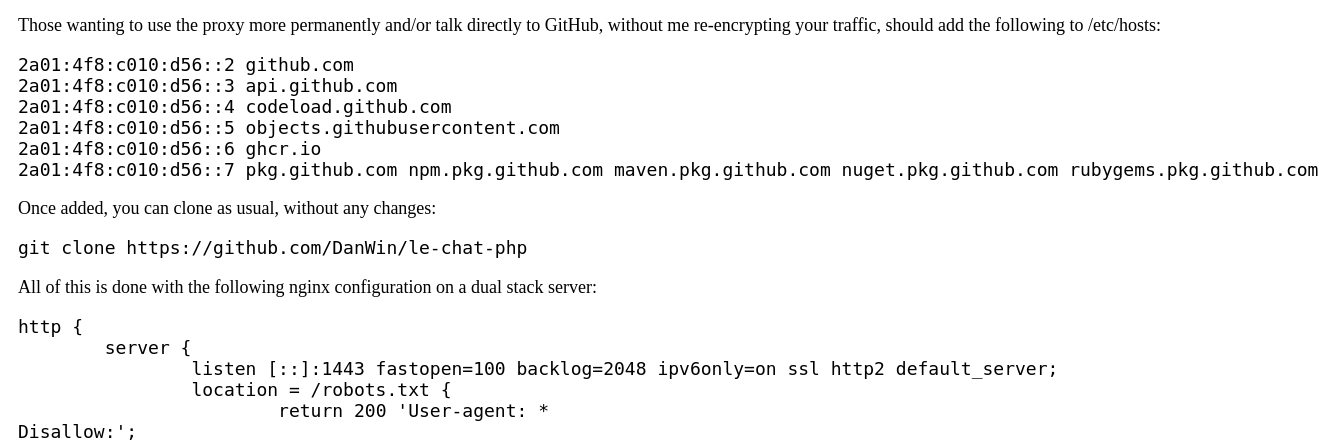
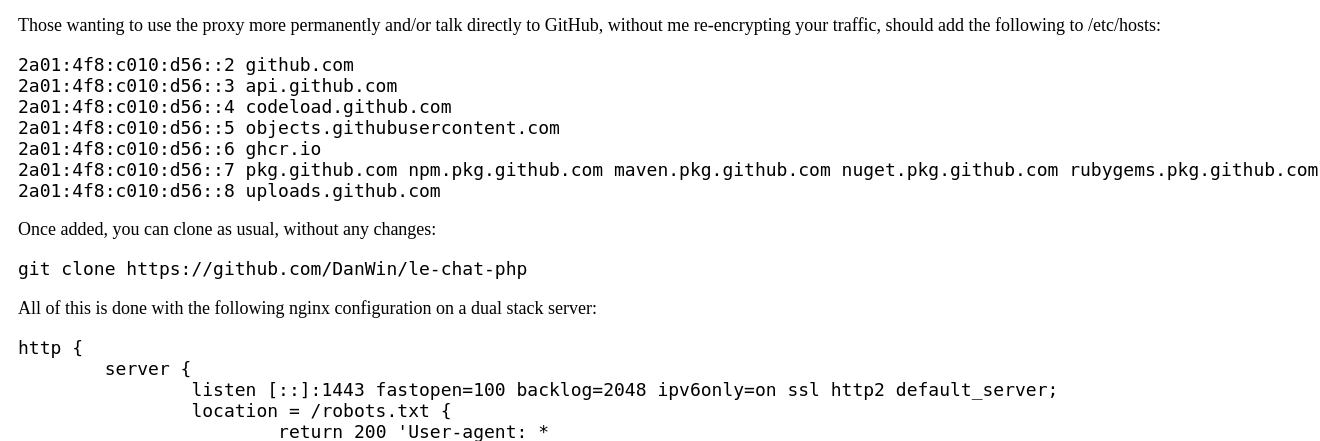
Before and after one commit to DanWin/main-website, a PHP site: page /github-ipv6-proxy.php in a window 1320 px wide. Shown: the part 511-952 px from the top of the page. Run offline with PHP 8.4, Linux system fonts and the light colour scheme.

Commit message:
Add uploads.github.com proxy

```diff
--- a/github-ipv6-proxy.php
+++ b/github-ipv6-proxy.php
@@ -12,7 +12,7 @@ global $language, $dir, $locale;
 <link rel="alternate" href="https://danwin1210.de/github-ipv6-proxy.php" hreflang="x-default">
 <meta property="og:type" content="article">
 <meta property="article:published_time" content="2022-08-20">
-<meta property="article:modified_time" content="2022-11-04">
+<meta property="article:modified_time" content="2024-11-25">
 <meta property="article:tag" content="IPv6">
 <meta property="article:tag" content="GitHub">
 <meta property="article:tag" content="proxy">
@@ -27,7 +27,7 @@ global $language, $dir, $locale;
 <meta property="og:url" content="https://danwin1210.de/github-ipv6-proxy.php">
 <meta property="og:locale" content="<?php echo $locale; ?>">
 <meta property="og:site_name" content="<?php echo htmlspecialchars(_('Daniel')); ?>">
-<script type="application/ld+json">{"@context":"https://schema.org","@type":"Article ","headline":"<?php echo htmlspecialchars(_('GitHub IPv6 proxy')); ?>", "datePublished": "2022-08-20", "dateModified": "2022-11-04", "discussionUrl": "https://github.com/orgs/community/discussions/10539", "author":{"@type":"Person", "image": "/assets/daniel.jpg", "name": "Daniel Winzen", "email": "daniel@danwin1210.de", "telephone": "+4917698819809", "url": "https://danwin1210.de"}}</script>
+<script type="application/ld+json">{"@context":"https://schema.org","@type":"Article ","headline":"<?php echo htmlspecialchars(_('GitHub IPv6 proxy')); ?>", "datePublished": "2022-08-20", "dateModified": "2024-11-25", "discussionUrl": "https://github.com/orgs/community/discussions/10539", "author":{"@type":"Person", "image": "/assets/daniel.jpg", "name": "Daniel Winzen", "email": "daniel@danwin1210.de", "telephone": "+4917698819809", "url": "https://danwin1210.de"}}</script>
 <?php alt_links(); ?>
 </head><body>
 <?php menu(_('GitHub IPv6 proxy')); ?>
@@ -49,6 +49,7 @@ global $language, $dir, $locale;
 2a01:4f8:c010:d56::5 objects.githubusercontent.com
 2a01:4f8:c010:d56::6 ghcr.io
 2a01:4f8:c010:d56::7 pkg.github.com npm.pkg.github.com maven.pkg.github.com nuget.pkg.github.com rubygems.pkg.github.com
+2a01:4f8:c010:d56::8 uploads.github.com
 </pre>
 <p><?php echo htmlspecialchars(_('Once added, you can clone as usual, without any changes:')); ?></p>
 <code>git clone https://github.com/DanWin/le-chat-php</code>
@@ -97,6 +98,10 @@ stream {
 		listen [2a01:4f8:c010:d56::7]:443 fastopen=100 ipv6only=on;
 		proxy_pass pkg.github.com:443;
 	}
+	server {
+		listen [2a01:4f8:c010:d56::8]:443 fastopen=100 ipv6only=on;
+		proxy_pass uploads.github.com:443;
+	}
 }
 </pre>
 <p><?php printf(htmlspecialchars(_('If there are any further questions, %s.')), '<a href="/contact.php">'.htmlspecialchars(_('contact me')).'</a>'); ?></p>
--- a/tutorials/get-rich-fast/index.php
+++ b/tutorials/get-rich-fast/index.php
@@ -82,7 +82,7 @@ global $language, $dir, $locale;
 	<li><a href="https://www.companisto.com" target="_blank" rel="noreferrer noopener">Companisto</a></li>
 	<li><a href="https://www.fundernation.eu" target="_blank" rel="noreferrer noopener">FunderNation</a></li>
 	<li><a href="https://exporo.de" target="_blank" rel="noreferrer noopener">Exporo</a></li>
-	<li><a href="https://ecoligo.investments" target="_blank" rel="noreferrer noopener">Ecoligo</a></li>
+	<li><a href="https://ecoligo.com/?network_id=cd71ebcf-9530-41ca-b1c5-e029cb4e9511&utm_source=freunde-werben" target="_blank" rel="noreferrer noopener">Ecoligo</a></li>
 	<li><a href="https://www.dagobertinvest.com" target="_blank" rel="noreferrer noopener">Dagobertinvest</a></li>
 	<li><a href="https://ecozins.de" target="_blank" rel="noreferrer noopener">ecozins</a></li>
 	<li><a href="https://www.greenvesting.com" target="_blank" rel="noreferrer noopener">GreenVesting</a></li>
```
